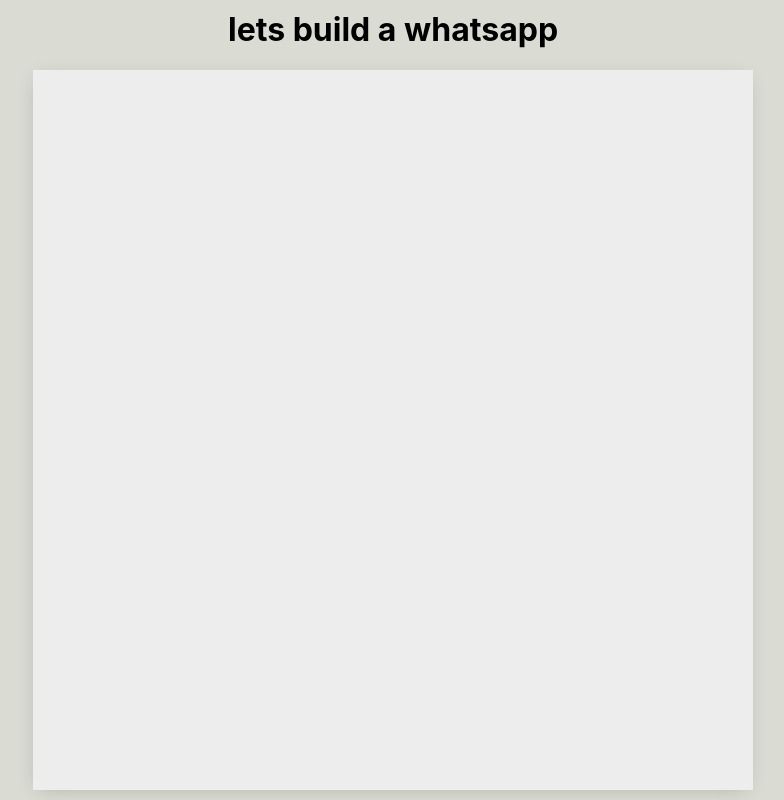
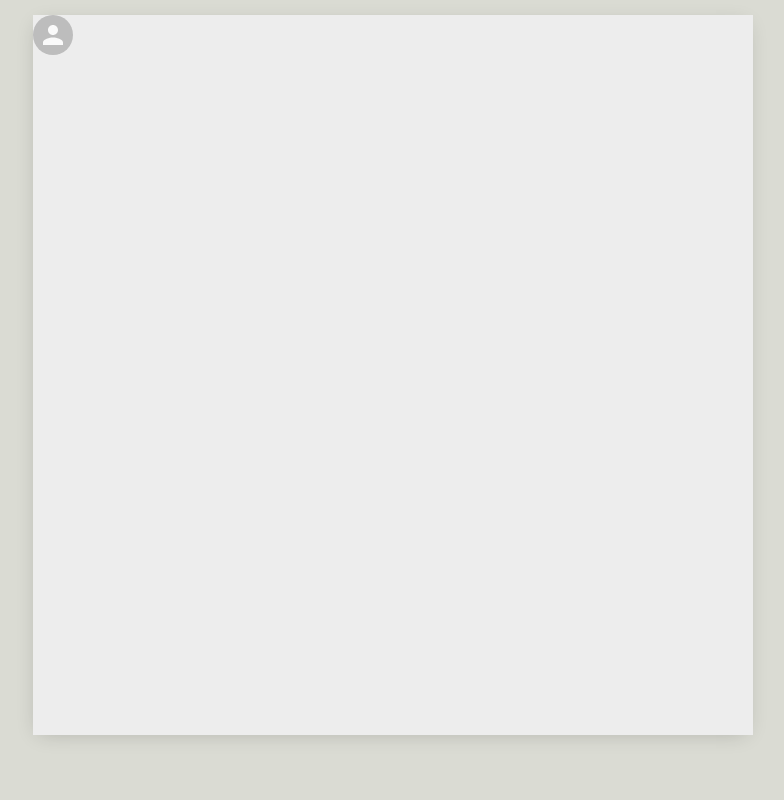
Before and after one commit to pmayuri/whatsapp_clone, a React (Create React App) app: page / in a window 1280 px wide. Shown: the whole page, without its empty margins (247-1031 px from the left). Built offline with nearby package versions, Linux system fonts and the light colour scheme.

Commit message:
avatar completed

```diff
--- a/package.json
+++ b/package.json
@@ -3,6 +3,8 @@
   "version": "0.1.0",
   "private": true,
   "dependencies": {
+    "@material-ui/core": "^4.11.0",
+    "@material-ui/icons": "^4.9.1",
     "@testing-library/jest-dom": "^4.2.4",
     "@testing-library/react": "^9.3.2",
     "@testing-library/user-event": "^7.1.2",
--- a/src/App.css
+++ b/src/App.css
@@ -8,6 +8,7 @@
 .app__body {
   display: flex;
   background-color: #ededed;
+  margin-top: -50px;
   height:90vh;
   width: 90vh;
   box-shadow: -1px 4px 20px -6px rgba(0, 0,0,0.2);
--- a/src/App.js
+++ b/src/App.js
@@ -1,14 +1,15 @@
 import React from 'react';
 import './App.css';
+import Sidebar from './Sidebar';
+
 
 function App() {
   return (
     // BEM naming convention
     <div className="app">
-       <h1> lets build a whatsapp</h1>
 
        <div className="app__body">
-          {/* SIDEBAR */}
+       <Sidebar/>
           {/* chat */}
         </div>
     </div>
--- /dev/null
+++ b/src/Sidebar.js
@@ -0,0 +1,24 @@
+import React from "react";
+import { Avatar } from "@material-ui/core";
+import './Sidebar.css';
+
+function Sidebar() {
+    return (
+        <div className="sidebar">
+            <div className="sidebar__header">
+                <Avatar/>
+            </div>
+            <div className="sidebar__search">
+
+            </div>
+
+            <div className="sidebar__chats">
+
+            </div>
+
+
+        </div>
+    );
+}
+
+export default Sidebar;
```
Also changed, not shown: src/Sidebar.css (added), 1 other file (tests, documents, lock files or other folders).
